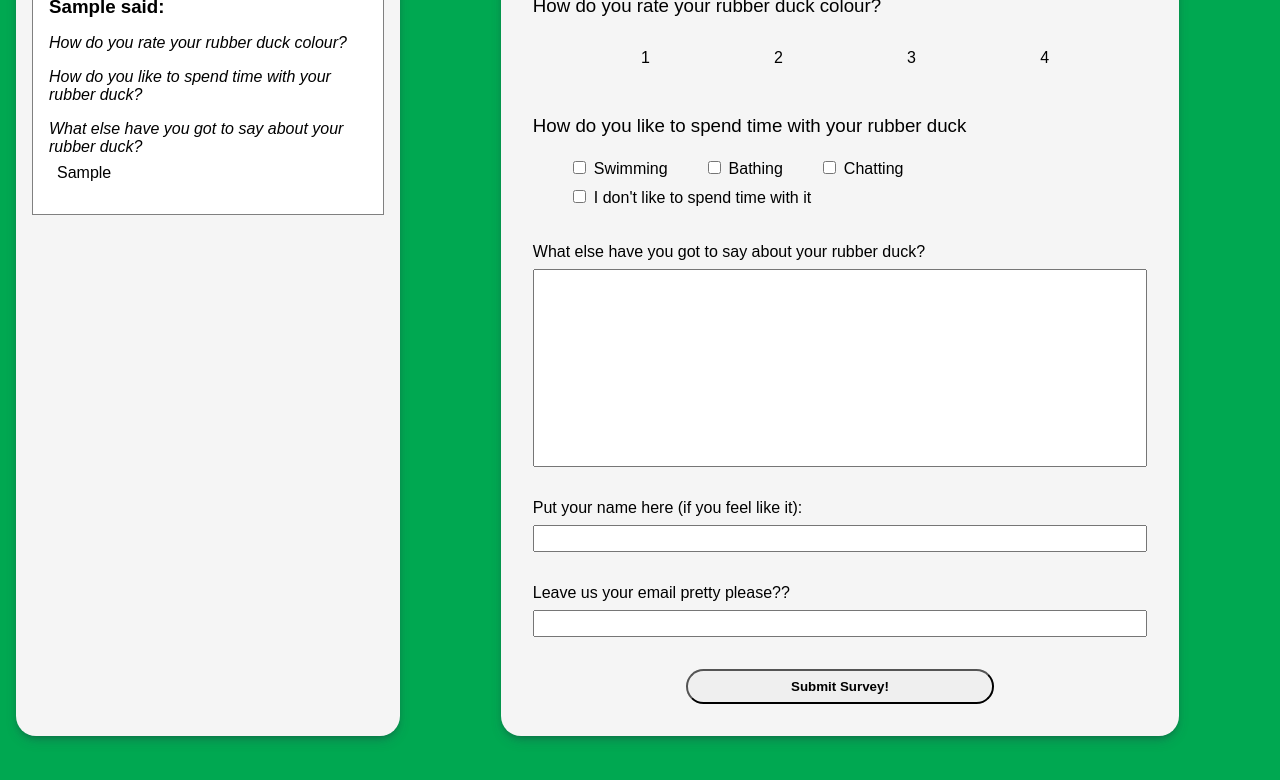
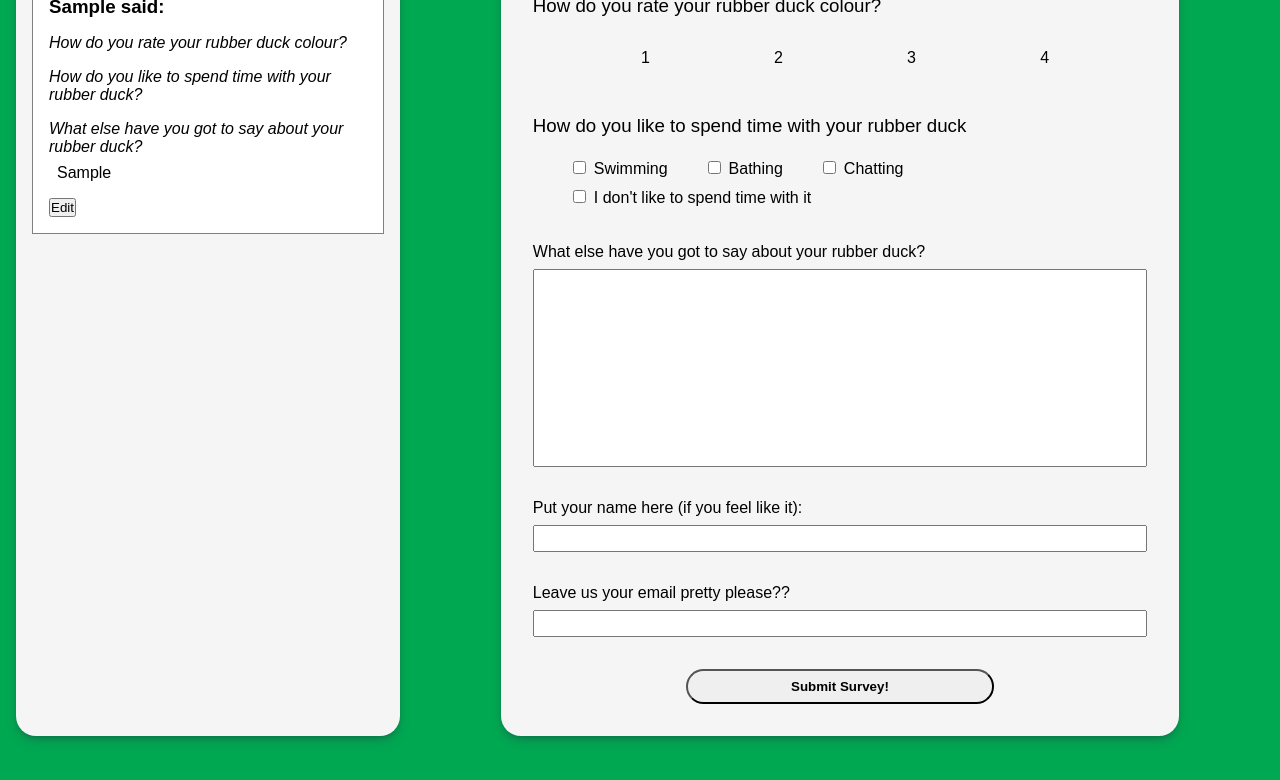
Before and after one commit to zainabch123/react-survey, a React (Vite) app: page / in a window 1280 px wide. Both pictures are taken after typing "Sample", "Sample", "name@example.com" into the empty fields and a click on the input "Submit Survey!". Shown: the part 332-1112 px from the top of the page. Built offline with nearby package versions, Linux system fonts and the light colour scheme.

Commit message:
Added Edit button

```diff
--- a/src/components/AnswersItem.jsx
+++ b/src/components/AnswersItem.jsx
@@ -9,18 +9,23 @@ const answersSet = {
 };
 
 function ItemsList({ list }) {
- console.log("list", list)
   return (
     <ul>
-      {list.map((item) => (
-        <li>{answersSet[item]}</li>
+      {list.map((item, index) => (
+        <li key={index}>{answersSet[item]}</li>
       ))}
     </ul>
   );
 }
 
 // This is the main component being exported from this file
-export default function AnswersItem({answerItem}) {
+export default function AnswersItem({answerItem, setFormAnswers, setEditAnswer, index }) {
+   function handleEdit(event) {
+     console.log("answers Item right here", answerItem);
+     setFormAnswers(answerItem);
+     setEditAnswer(index)
+     console.log("editAnswer", index)
+   }
   return (
     <li>
       <article className="answer">
@@ -37,6 +42,7 @@ export default function AnswersItem({answerItem}) {
           <em>What else have you got to say about your rubber duck?</em>
           <span className="answer__line">{answerItem.review}</span>
         </p>
+        <button id="edit-button" onClick={handleEdit}>Edit</button>
       </article>
     </li>
   );
--- a/src/components/AnswersList.jsx
+++ b/src/components/AnswersList.jsx
@@ -1,10 +1,10 @@
 import AnswersItem from "./AnswersItem";
 
-export default function AnswersList({answersList, setAnswersList}) {
+export default function AnswersList({answersList, setFormAnswers, editAnswer, setEditAnswer}) {
   return (
     <ul>
       {answersList.map((answerItem, i) => (
-        <AnswersItem answerItem={answerItem} key={i} />
+        <AnswersItem answerItem={answerItem} setFormAnswers={setFormAnswers} setEditAnswer={setEditAnswer} key={i} index={i}/>
       ))}
     </ul>
   );
--- a/src/components/Survey.jsx
+++ b/src/components/Survey.jsx
@@ -11,8 +11,10 @@ function Survey() {
     review: "",
     email: ""
   });
+  const [answersList, setAnswersList] = useState([]);
+  const [editAnswer, setEditAnswer] = useState('')
 
-  const [answersList, setAnswersList] = useState([]);
+  console.log("answersList", answersList)
 
   return (
     <main className="survey">
@@ -21,7 +23,9 @@ function Survey() {
         {/* answers should go here */}
         <AnswersList
           answersList={answersList}
-          setAnswersList={setAnswersList}
+          setFormAnswers={setFormAnswers}
+          editAnswer={editAnswer}
+          setEditAnswer={setEditAnswer}
         />
       </section>
       <section className="survey__form">
@@ -31,6 +35,8 @@ function Survey() {
           setFormAnswers={setFormAnswers}
           answersList={answersList}
           setAnswersList={setAnswersList}
+          editAnswer={editAnswer}
+          setEditAnswer={setEditAnswer}
         />
       </section>
     </main>
```
Also changed, not shown: src/components/Form.jsx (+17 -9 lines).
